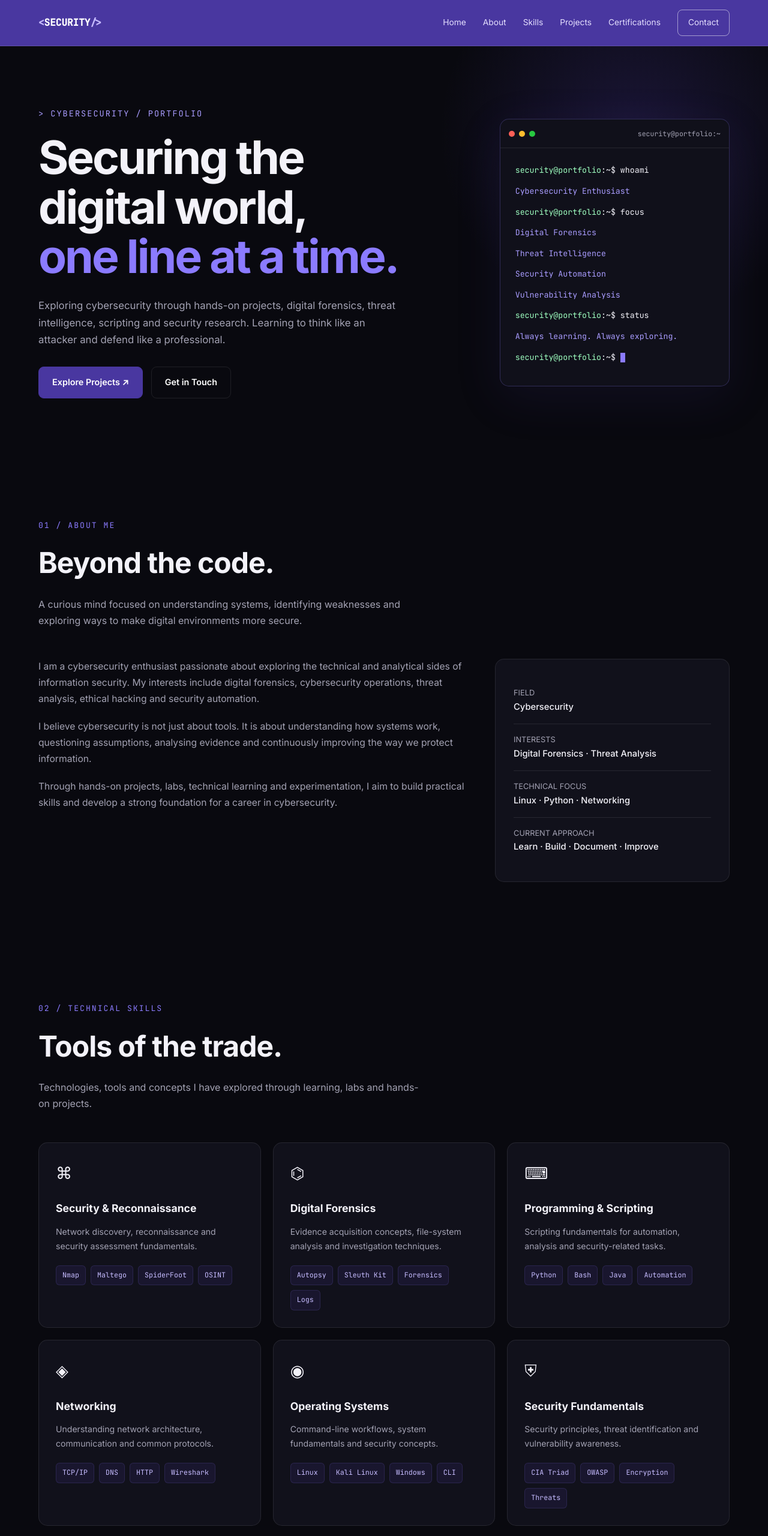
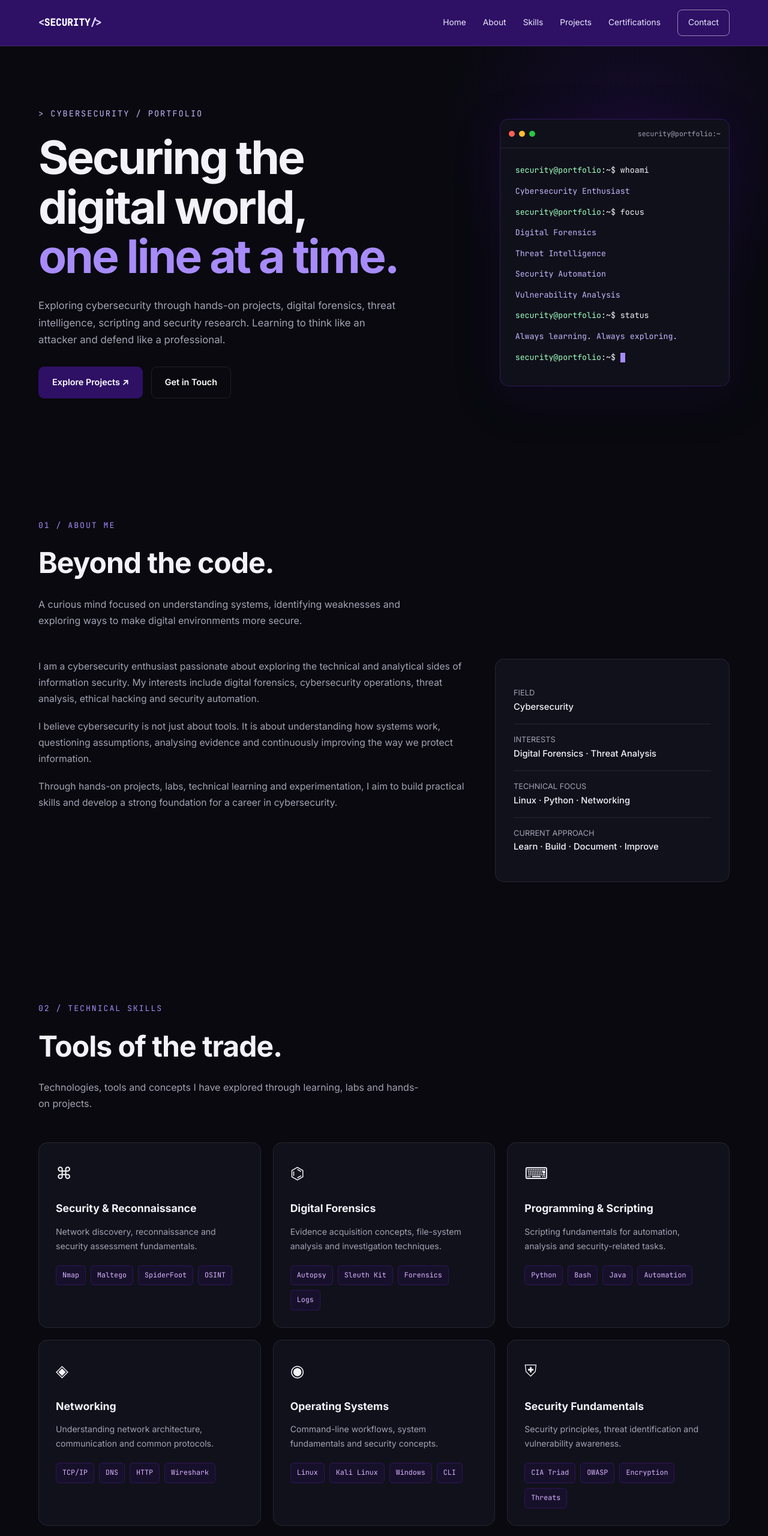
Before and after one commit to witchblue/witchblue.github.io, a plain HTML site: page index.html in a window 1280 px wide. Shown: the top 2560 px of the page at 60% size. Drawn offline with Linux system fonts and the light colour scheme.

Commit message:
Update index.html

```diff
--- a/index.html
+++ b/index.html
@@ -4,7 +4,7 @@
 <head>
 <meta charset="UTF-8">
 <meta name="viewport" content="width=device-width, initial-scale=1.0">
-<meta name="theme-color" content="#4937a0">
+<meta name="theme-color" content="#2E1065">
 <meta name="description" content="Cybersecurity portfolio showcasing security projects, digital forensics, threat intelligence, scripting and security research.">
 <title>Cybersecurity Portfolio | Security Researcher</title>
 
@@ -18,9 +18,9 @@
 ========================= */
 
 :root {
-  --purple: #4937a0;
-  --purple-light: #8b7bff;
-  --purple-soft: #a99cff;
+  --purple: #2E1065;
+  --purple-light: #A78BFA;
+  --purple-soft: #C4B5FD;
   --bg: #09090f;
   --surface: #11111b;
   --surface-2: #171724;
@@ -74,8 +74,8 @@ ul {
 ========================= */
 
 .header {
-  background: #4937a0;
-  border-bottom: 1px solid rgba(255,255,255,.13);
+  background: #2E1065;
+  border-bottom: 1px solid rgba(255,255,255,.10);
   position: sticky;
   top: 0;
   z-index: 1000;
@@ -97,7 +97,7 @@ ul {
 }
 
 .logo span {
-  color: #c7bcff;
+  color: #DDD6FE;
 }
 
 .nav-links {
@@ -108,7 +108,7 @@ ul {
 
 .nav-links a {
   font-size: .86rem;
-  color: #e5e0ff;
+  color: #EDE9FE;
   transition: .3s;
 }
 
@@ -150,7 +150,7 @@ ul {
   width: 650px;
   height: 650px;
   border-radius: 50%;
-  background: radial-gradient(circle, rgba(73,55,160,.27), transparent 70%);
+  background: radial-gradient(circle, rgba(46,16,101,.32), transparent 70%);
   top: -180px;
   right: -100px;
   pointer-events: none;
@@ -215,7 +215,7 @@ ul {
 }
 
 .btn-primary:hover {
-  background: #5e49c4;
+  background: #4C1D95;
   transform: translateY(-3px);
 }
 
@@ -231,10 +231,10 @@ ul {
 
 .terminal {
   background: #10101a;
-  border: 1px solid rgba(139,123,255,.25);
+  border: 1px solid rgba(109,40,217,.35);
   border-radius: 15px;
   overflow: hidden;
-  box-shadow: 0 20px 80px rgba(73,55,160,.12);
+  box-shadow: 0 20px 80px rgba(46,16,101,.18);
 }
 
 .terminal-bar {
@@ -363,7 +363,7 @@ section:not(.hero) {
 .skill-card:hover,
 .project-card:hover,
 .cert-card:hover {
-  border-color: rgba(139,123,255,.4);
+  border-color: rgba(167,139,250,.5);
   transform: translateY(-4px);
 }
 
@@ -424,9 +424,9 @@ section:not(.hero) {
 
 .tag {
   padding: 6px 10px;
-  background: rgba(73,55,160,.15);
-  color: #c6bcff;
-  border: 1px solid rgba(139,123,255,.15);
+  background: rgba(46,16,101,.22);
+  color: #D8B4FE;
+  border: 1px solid rgba(109,40,217,.25);
   border-radius: 6px;
   font-size: .73rem;
   font-family: 'JetBrains Mono', monospace;
@@ -533,9 +533,9 @@ section:not(.hero) {
 
 .learning-box {
   padding: 35px;
-  border: 1px solid rgba(139,123,255,.25);
+  border: 1px solid rgba(109,40,217,.35);
   border-radius: 16px;
-  background: linear-gradient(135deg, rgba(73,55,160,.12), rgba(17,17,27,.8));
+  background: linear-gradient(135deg, rgba(46,16,101,.18), rgba(17,17,27,.8));
 }
 
 .learning-box h3 {
@@ -700,7 +700,7 @@ section:not(.hero) {
     top: 76px;
     left: 0;
     width: 100%;
-    background: #302276;
+    background: #1E0B46;
     padding: 25px;
     flex-direction: column;
     align-items: flex-start;
```
